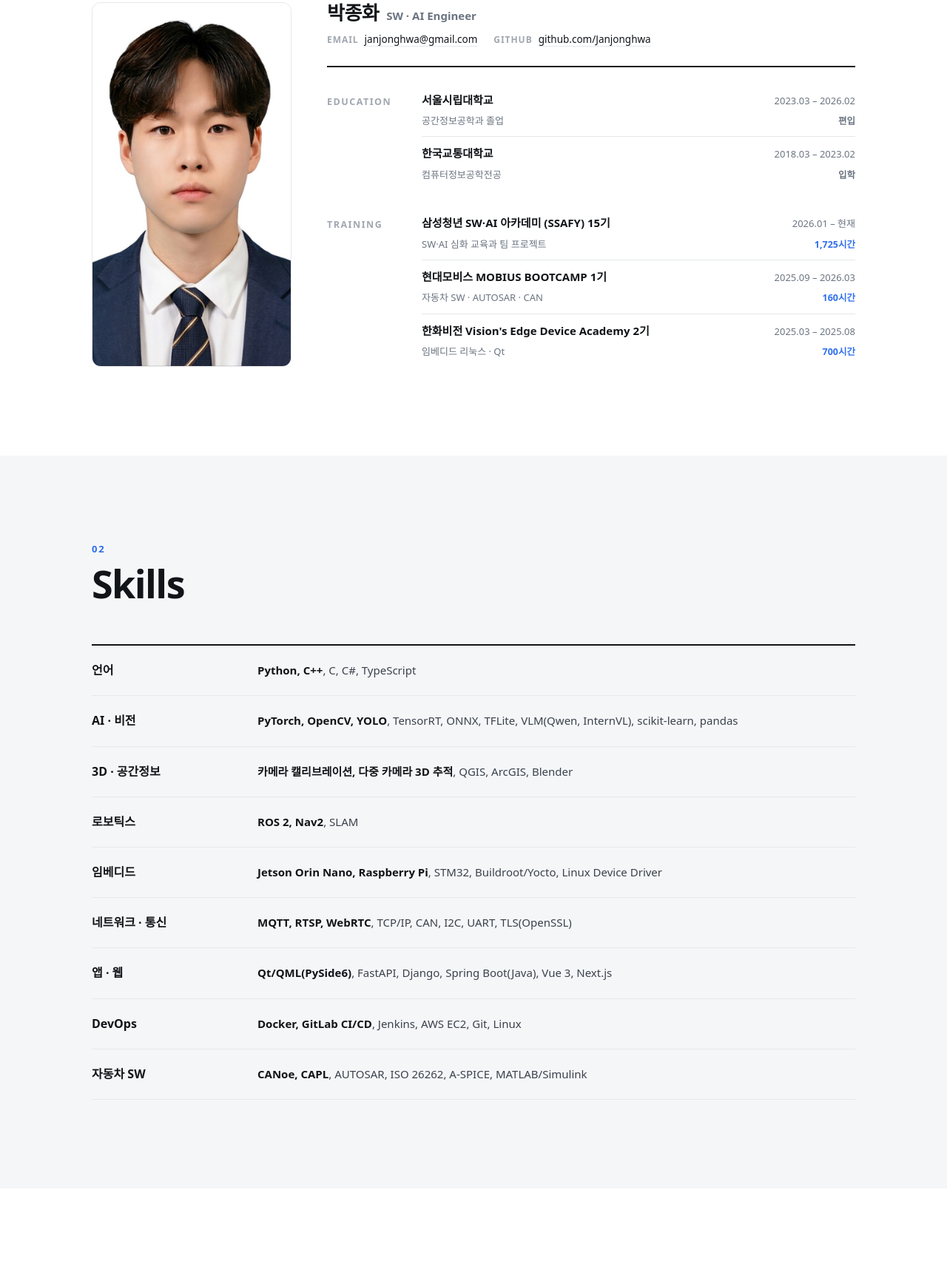
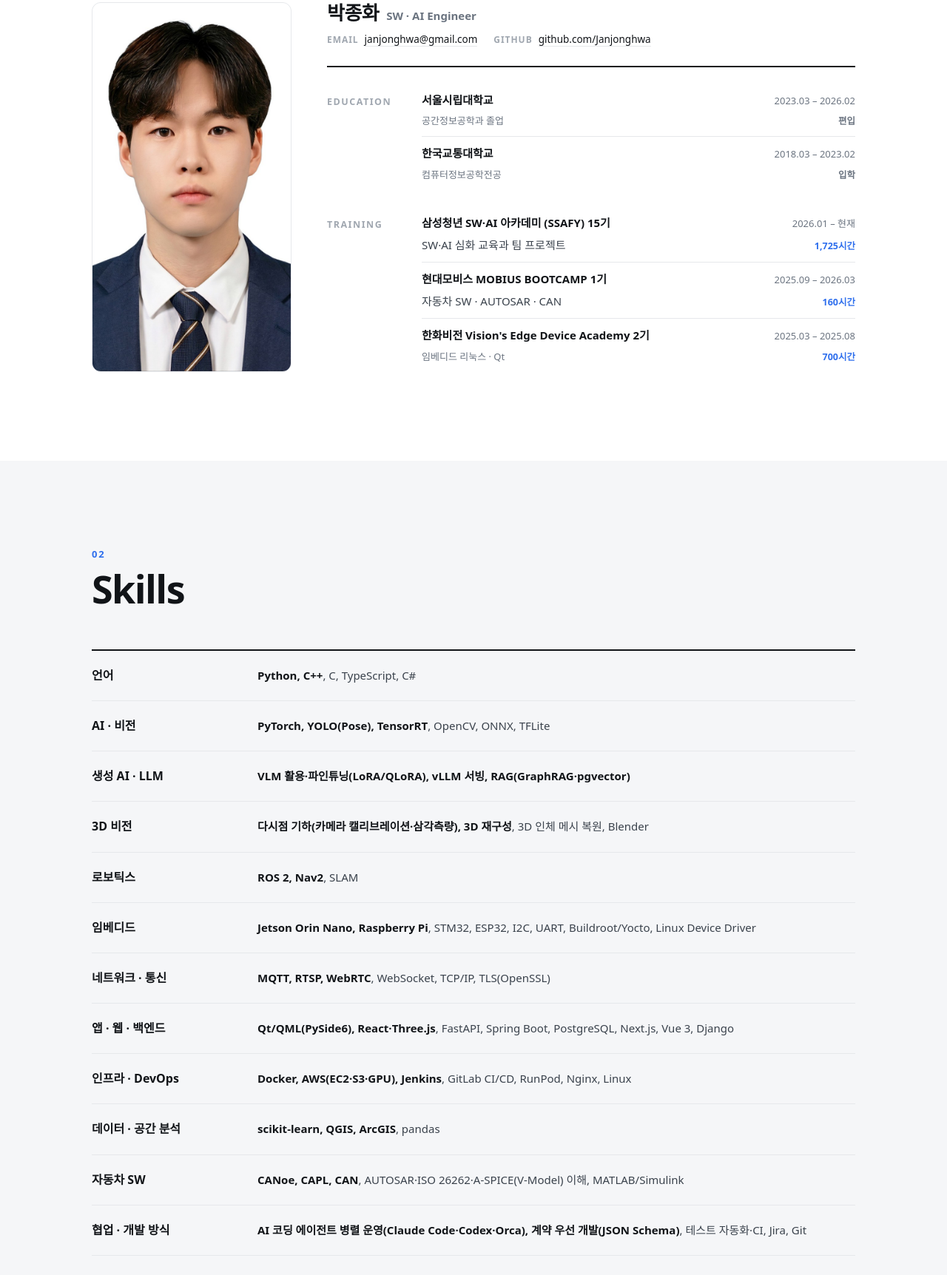
Before and after one commit to Janjonghwa/Janjonghwa.github.io, a plain HTML site: page index.html in a window 1280 px wide. Shown: the part 812-2536 px from the top of the page at 74% size. Drawn offline with Linux system fonts and the light colour scheme; a web font is replaced by a local one.

Commit message:
Skills 를 SimAI 기준으로 재구성 (3D 비전·생성 AI·협업 줄 추가, 겹침 정리)

```diff
--- a/index.html
+++ b/index.html
@@ -353,8 +353,8 @@
         <div class="tl train reveal">
           <h4>TRAINING</h4>
           <ul>
-            <li><b>삼성청년 SW·AI 아카데미 (SSAFY) 15기</b><time>2026.01 – 현재</time><span>SW·AI 심화 교육과 팀 프로젝트</span><em>1,725시간</em></li>
-            <li><b>현대모비스 MOBIUS BOOTCAMP 1기</b><time>2025.09 – 2026.03</time><span>자동차 SW · AUTOSAR · CAN</span><em>160시간</em></li>
+            <li><b>삼성청년 SW·AI 아카데미 (SSAFY) 15기</b><time>2026.01 – 현재</time>SW·AI 심화 교육과 팀 프로젝트<em>1,725시간</em></li>
+            <li><b>현대모비스 MOBIUS BOOTCAMP 1기</b><time>2025.09 – 2026.03</time>자동차 SW · AUTOSAR · CAN<em>160시간</em></li>
             <li><b>한화비전 Vision's Edge Device Academy 2기</b><time>2025.03 – 2025.08</time><span>임베디드 리눅스 · Qt</span><em>700시간</em></li>
           </ul>
         </div>
@@ -366,15 +366,19 @@
   <div class="wrap">
     <h2 class="sec-title reveal"><small>02</small>Skills</h2>
     <div class="skills reveal">
-      <div><h3>언어</h3><p><b><span>Python</span>, <span>C++</span></b>, <span>C</span>, <span>C#</span>, <span>TypeScript</span></p></div>
-      <div><h3>AI · 비전</h3><p><b><span>PyTorch</span>, <span>OpenCV</span>, <span>YOLO</span></b>, <span>TensorRT</span>, <span>ONNX</span>, <span>TFLite</span>, <span>VLM(Qwen, InternVL)</span>, <span>scikit-learn</span>, <span>pandas</span></p></div>
-      <div><h3>3D · 공간정보</h3><p><b><span>카메라 캘리브레이션</span>, <span>다중 카메라 3D 추적</span></b>, <span>QGIS</span>, <span>ArcGIS</span>, <span>Blender</span></p></div>
+      <div><h3>언어</h3><p><b><span>Python</span>, <span>C++</span></b>, <span>C</span>, <span>TypeScript</span>, <span>C#</span></p></div>
+      <div><h3>AI · 비전</h3><p><b><span>PyTorch</span>, <span>YOLO(Pose)</span>, <span>TensorRT</span></b>, <span>OpenCV</span>, <span>ONNX</span>, <span>TFLite</span></p></div>
+      <div><h3>생성 AI · LLM</h3><p><b>VLM 활용·파인튜닝(LoRA/QLoRA), <span>vLLM 서빙</span>, RAG(GraphRAG·pgvector)</b></p></div>
+      <div><h3>3D 비전</h3><p><b>다시점 기하(카메라 캘리브레이션·삼각측량), <span>3D 재구성</span></b>, <span>3D 인체 메시 복원</span>, <span>Blender</span></p></div>
       <div><h3>로보틱스</h3><p><b><span>ROS 2</span>, <span>Nav2</span></b>, <span>SLAM</span></p></div>
-      <div><h3>임베디드</h3><p><b><span>Jetson Orin Nano</span>, <span>Raspberry Pi</span></b>, <span>STM32</span>, <span>Buildroot/Yocto</span>, <span>Linux Device Driver</span></p></div>
-      <div><h3>네트워크 · 통신</h3><p><b><span>MQTT</span>, <span>RTSP</span>, <span>WebRTC</span></b>, <span>TCP/IP</span>, <span>CAN</span>, <span>I2C</span>, <span>UART</span>, <span>TLS(OpenSSL)</span></p></div>
-      <div><h3>앱 · 웹</h3><p><b><span>Qt/QML(PySide6)</span></b>, <span>FastAPI</span>, <span>Django</span>, <span>Spring Boot(Java)</span>, <span>Vue 3</span>, <span>Next.js</span></p></div>
-      <div><h3>DevOps</h3><p><b><span>Docker</span>, <span>GitLab CI/CD</span></b>, <span>Jenkins</span>, <span>AWS EC2</span>, <span>Git</span>, <span>Linux</span></p></div>
-      <div><h3>자동차 SW</h3><p><b><span>CANoe</span>, <span>CAPL</span></b>, <span>AUTOSAR</span>, <span>ISO 26262</span>, <span>A-SPICE</span>, <span>MATLAB/Simulink</span></p></div>    </div>
+      <div><h3>임베디드</h3><p><b><span>Jetson Orin Nano</span>, <span>Raspberry Pi</span></b>, <span>STM32</span>, <span>ESP32</span>, <span>I2C</span>, <span>UART</span>, <span>Buildroot/Yocto</span>, Linux Device Driver</p></div>
+      <div><h3>네트워크 · 통신</h3><p><b><span>MQTT</span>, <span>RTSP</span>, <span>WebRTC</span></b>, <span>WebSocket</span>, <span>TCP/IP</span>, <span>TLS(OpenSSL)</span></p></div>
+      <div><h3>앱 · 웹 · 백엔드</h3><p><b><span>Qt/QML(PySide6)</span>, <span>React·Three.js</span></b>, <span>FastAPI</span>, <span>Spring Boot</span>, <span>PostgreSQL</span>, <span>Next.js</span>, <span>Vue 3</span>, <span>Django</span></p></div>
+      <div><h3>인프라 · DevOps</h3><p><b><span>Docker</span>, <span>AWS(EC2·S3·GPU)</span>, <span>Jenkins</span></b>, <span>GitLab CI/CD</span>, <span>RunPod</span>, <span>Nginx</span>, <span>Linux</span></p></div>
+      <div><h3>데이터 · 공간 분석</h3><p><b><span>scikit-learn</span>, <span>QGIS</span>, <span>ArcGIS</span></b>, <span>pandas</span></p></div>
+      <div><h3>자동차 SW</h3><p><b><span>CANoe</span>, <span>CAPL</span>, <span>CAN</span></b>, AUTOSAR·ISO 26262·A-SPICE(V-Model) 이해, <span>MATLAB/Simulink</span></p></div>
+      <div><h3>협업 · 개발 방식</h3><p><b>AI 코딩 에이전트 병렬 운영(Claude Code·Codex·Orca), 계약 우선 개발(JSON Schema)</b>, <span>테스트 자동화·CI</span>, <span>Jira</span>, <span>Git</span></p></div>
+    </div>
   </div>
 </section>
 
@@ -392,8 +396,8 @@
       <div class="reveal">
         <h3>AWARDS</h3>
         <ul>
-          <li><b>SSAFY AI 챌린지 최우수상</b><time>2026.04</time><span>192팀 중 1위 · 삼성청년SW·AI아카데미</span></li>
-          <li><b>서울시 빅데이터캠퍼스 공모전 특별상</b><time>2025.10</time><span>서울특별시장상 · 숙명여대 사업단장상</span></li>
+          <li><b>SSAFY AI 챌린지 최우수상</b><time>2026.04</time>192팀 중 1위 · 삼성청년SW·AI아카데미</li>
+          <li><b>서울시 빅데이터캠퍼스 공모전 특별상</b><time>2025.10</time>서울특별시장상 · 숙명여대 사업단장상</li>
           <li><b>드론 3종교육 최우수상</b><time>2025.01</time><span>서울시립대 공과대학장상</span></li>
           <li><b>공공데이터 활용 아이디어 공모전 대상</b><time>2024.08</time><span>서울시립대 총장상</span></li>
           <li><b>도시과학 공동작품전 우수상</b><time>2024.06</time><span>GeoAI데이터학회장상</span></li>
@@ -411,10 +415,10 @@
         <h3>ACTIVITIES</h3>
         <ul>
           <li><b>Google AI Essentials 수료</b><time>2026.03</time><span>고용노동부 · 구글코리아</span></li>
-          <li><b>CANoe Workshop</b><time>2026.01</time><span>벡터코리아 아카데미 · CAN 통신·CAPL</span></li>
-          <li class="multi"><b>연합봉사동아리 AMIS</b><time><i>활동</i>2023.03 – 2026.06<br><i>회장</i>2024.01 – 2024.07</time><span>보육원 아동 교육봉사 · 누적 200시간+</span></li>
+          <li><b>CANoe Workshop</b><time>2026.01</time>벡터코리아 아카데미 · CAN 통신·CAPL</li>
+          <li class="multi"><b>연합봉사동아리 AMIS</b><time><i>활동</i>2023.03 – 2026.06<br><i>회장</i>2024.01 – 2024.07</time>보육원 아동 교육봉사 · 누적 200시간+</li>
           <li><b>서울시립대 산악부</b><time>2023.05 – 2025.12</time><span>클라이밍 · 등산</span></li>
-          <li><b>육군 병장 만기제대</b><time>2019.03 – 2020.10</time><span>대형차량운전병 · 11.5t 트럭 수송</span></li>
+          <li><b>육군 병장 만기제대</b><time>2019.03 – 2020.10</time>대형차량운전병 · 11.5t 트럭 수송</li>
         </ul>
       </div>
     </div>
```
